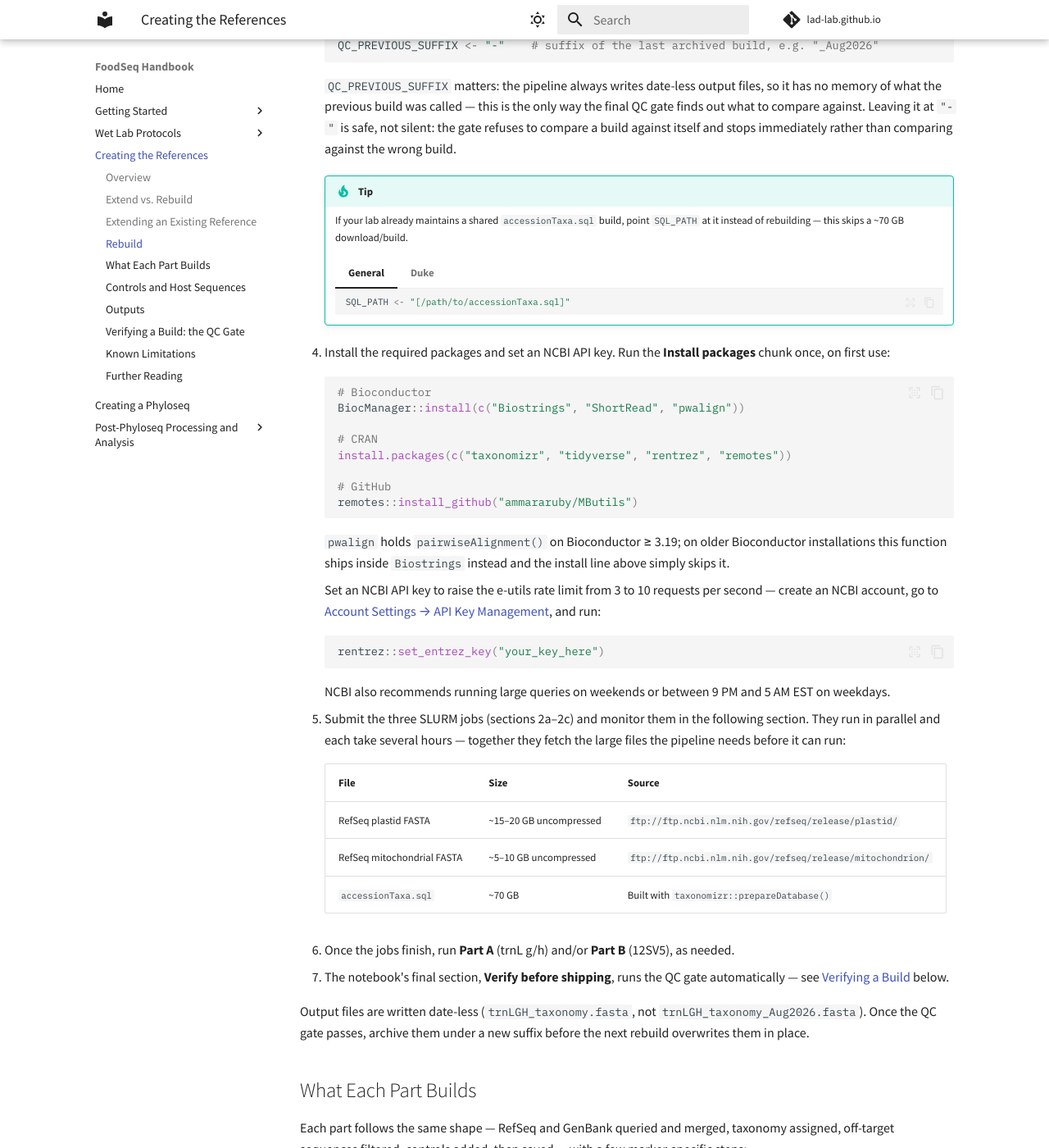
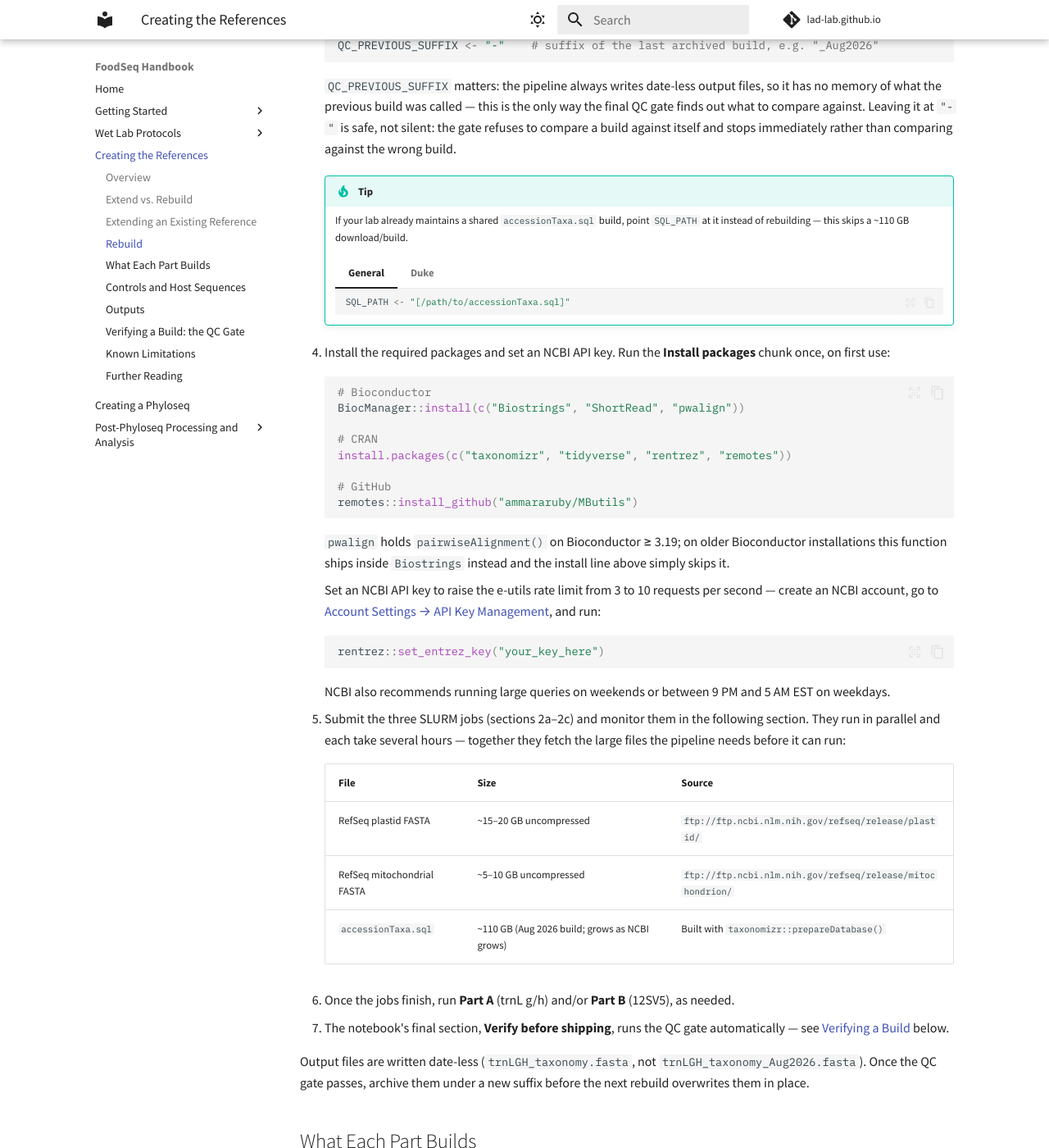
Before and after one commit to LAD-LAB/lad-lab.github.io, an MkDocs documentation site: the page built from docs/references.md, in a window 1280 px wide and 1400 px high, scrolled down 2441 px. Shown: the whole window at 82% size. Built offline with MkDocs 1.6.1 and Material for MkDocs 9.7.7, drawn with Linux system fonts in a browser that asks for light colours; comment, search, counter and statistics services are not loaded.

Commit message:
Correct the accessionTaxa.sql size on the references page
The page said ~70 GB, which matches the 2023-era build (74 GB). The
current Aug 2026 build on the DCC is 113.5 GB (106 GiB), so rebuilders
were being told to plan for about a third less disk than they need.

Updates both mentions (the Rebuild tip and the large-files table) to
~110 GB and notes that it grows as NCBI grows.

Co-Authored-By: Claude Sonnet 5.5 <noreply@anthropic.com>

```diff
--- a/docs/references.md
+++ b/docs/references.md
@@ -79,7 +79,7 @@ Building a reference from scratch — or picking up whatever new sequence has ac
 
     !!! tip
 
-        If your lab already maintains a shared `accessionTaxa.sql` build, point `SQL_PATH` at it instead of rebuilding — this skips a ~70 GB download/build.
+        If your lab already maintains a shared `accessionTaxa.sql` build, point `SQL_PATH` at it instead of rebuilding — this skips a ~110 GB download/build.
 
         === "General"
 
@@ -122,7 +122,7 @@ Building a reference from scratch — or picking up whatever new sequence has ac
     |---|---|---|
     | RefSeq plastid FASTA | ~15–20 GB uncompressed | `ftp://ftp.ncbi.nlm.nih.gov/refseq/release/plastid/` |
     | RefSeq mitochondrial FASTA | ~5–10 GB uncompressed | `ftp://ftp.ncbi.nlm.nih.gov/refseq/release/mitochondrion/` |
-    | `accessionTaxa.sql` | ~70 GB | Built with `taxonomizr::prepareDatabase()` |
+    | `accessionTaxa.sql` | ~110 GB (Aug 2026 build; grows as NCBI grows) | Built with `taxonomizr::prepareDatabase()` |
 
 6. Once the jobs finish, run **Part A** (trnL g/h) and/or **Part B** (12SV5), as needed.
 7. The notebook's final section, **Verify before shipping**, runs the QC gate automatically — see [Verifying a Build](#verifying-a-build-the-qc-gate) below.
```
